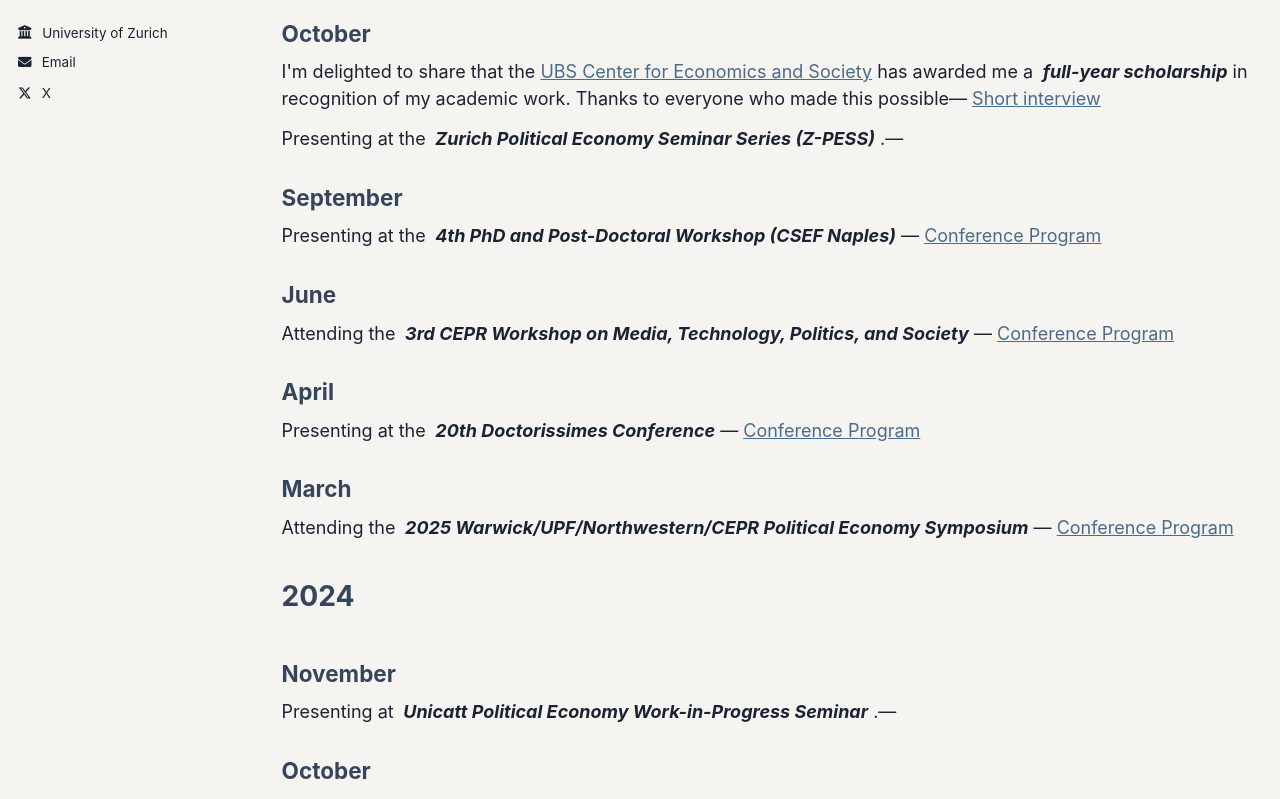
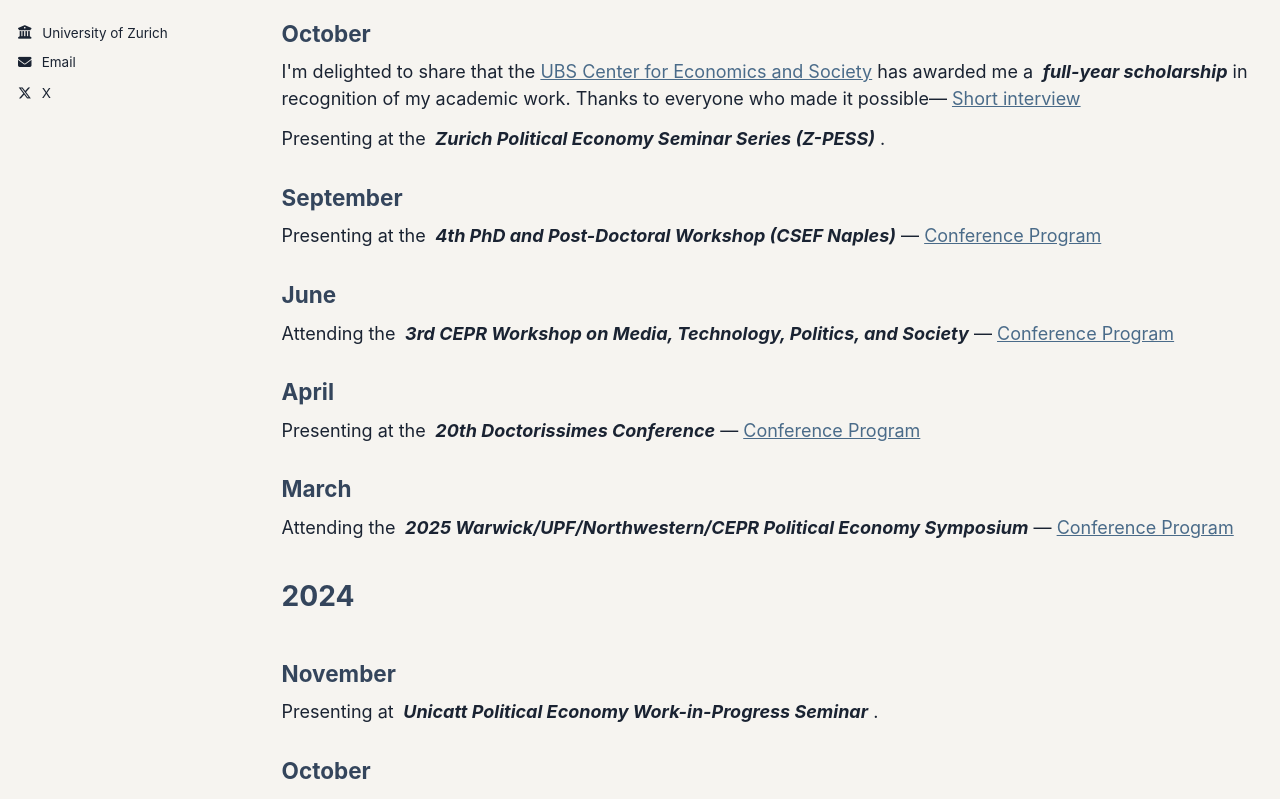
Before and after one commit to lorenzomariacasale/lorenzomariacasale.github.io, a Jekyll site: the page built from _pages/news.html, in a window 1280 px wide and 1400 px high. Shown: the part 351-1150 px from the top of the window. Built offline with Jekyll 4.4.1, drawn with Linux system fonts in a browser that asks for light colours.

Commit message:
25th Trial December

```diff
--- a/_includes/archive-single.html
+++ b/_includes/archive-single.html
@@ -27,8 +27,11 @@
     {% endif %}
 
     {% if post.collection == 'news' %}
+      {% assign pre_clean = post.pre | to_s | strip %}
+      {% assign post_clean = post.post | to_s | strip %}
+      {% assign excerpt_clean = post.excerpt | to_s | strip %}
       <p class="archive__news-inline" itemprop="headline">
-        {%- if post.pre -%}<span class="archive__item-pre">{{ post.pre | strip }}</span>{%- if post.title -%} {% endif -%}{%- endif -%}
+        {%- if pre_clean != '' -%}<span class="archive__item-pre">{{ pre_clean }}</span>{%- if title != '' -%} {% endif -%}{%- endif -%}
         <span class="archive__item-title-inline">
           {% if post.norender %}
             <span class="archive__item-title--static">{{ title }}</span>
@@ -41,11 +44,10 @@
             <a href="{{ base_path }}{{ post.url }}" rel="permalink">{{ title }}</a>
           {% endif %}
         </span>
-        {%- if post.post -%}
-          {%- assign post_clean = post.post | strip -%}
+        {%- if post_clean != '' -%}
           {%- if post_clean == '.' -%}<span class="archive__item-post">{{ post_clean }}</span>{%- else -%} <span class="archive__item-post">{{ post.post | markdownify | replace: '<p>', '' | replace: '</p>', '' | strip_newlines }}</span>{%- endif -%}
         {%- endif -%}
-        {%- if post.excerpt -%} {% if post.post and post.post | strip != '' %} {% endif -%}&mdash; <span class="archive__item-inline-excerpt">{{ post.excerpt | markdownify | replace: '<p>', '' | replace: '</p>', '' | strip_newlines }}</span>{%- endif -%}
+        {%- if excerpt_clean != '' -%} {% if post_clean != '' %} {% endif -%}&mdash; <span class="archive__item-inline-excerpt">{{ post.excerpt | markdownify | replace: '<p>', '' | replace: '</p>', '' | strip_newlines }}</span>{%- endif -%}
       </p>
     {% else %}
       <h2 class="archive__item-title" itemprop="headline">
```
Also changed, not shown: _news/2025-10-02-ubs.md (+1 -1 lines).
